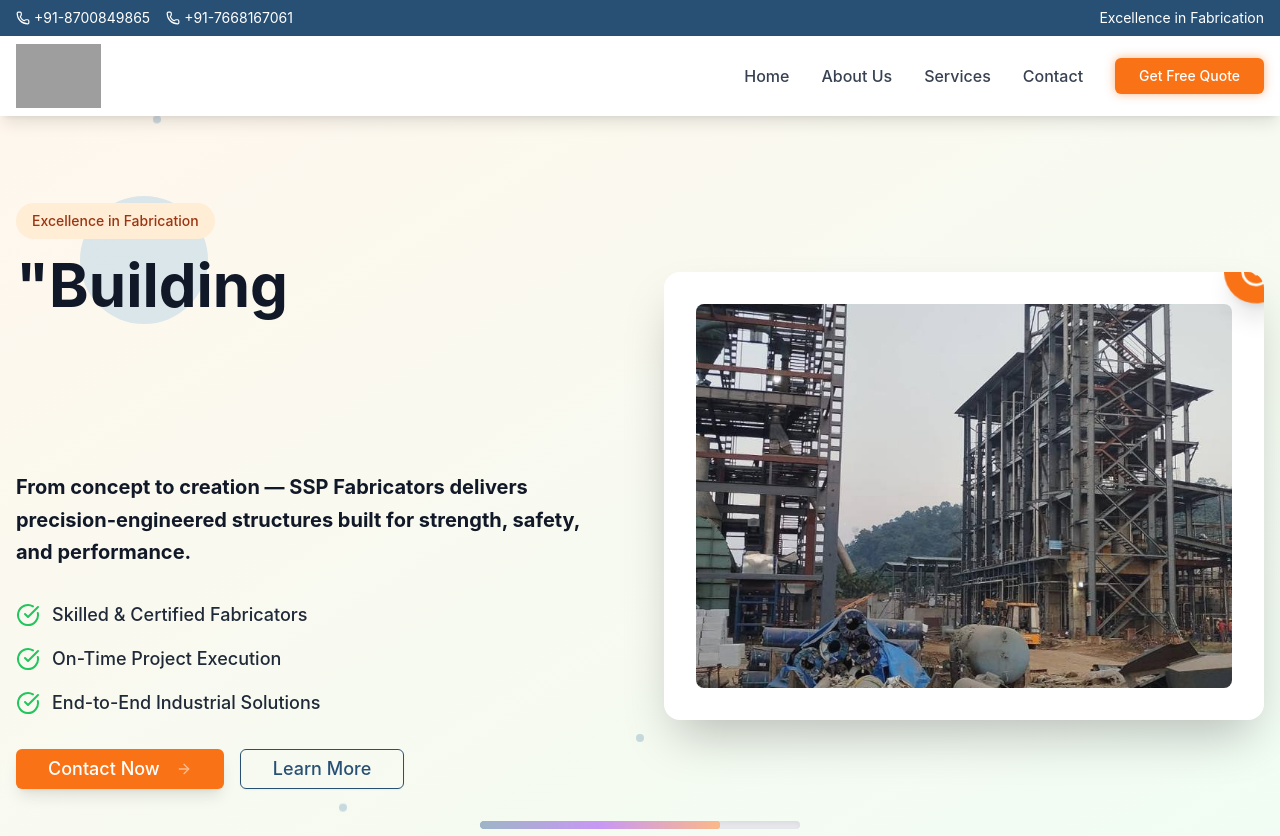
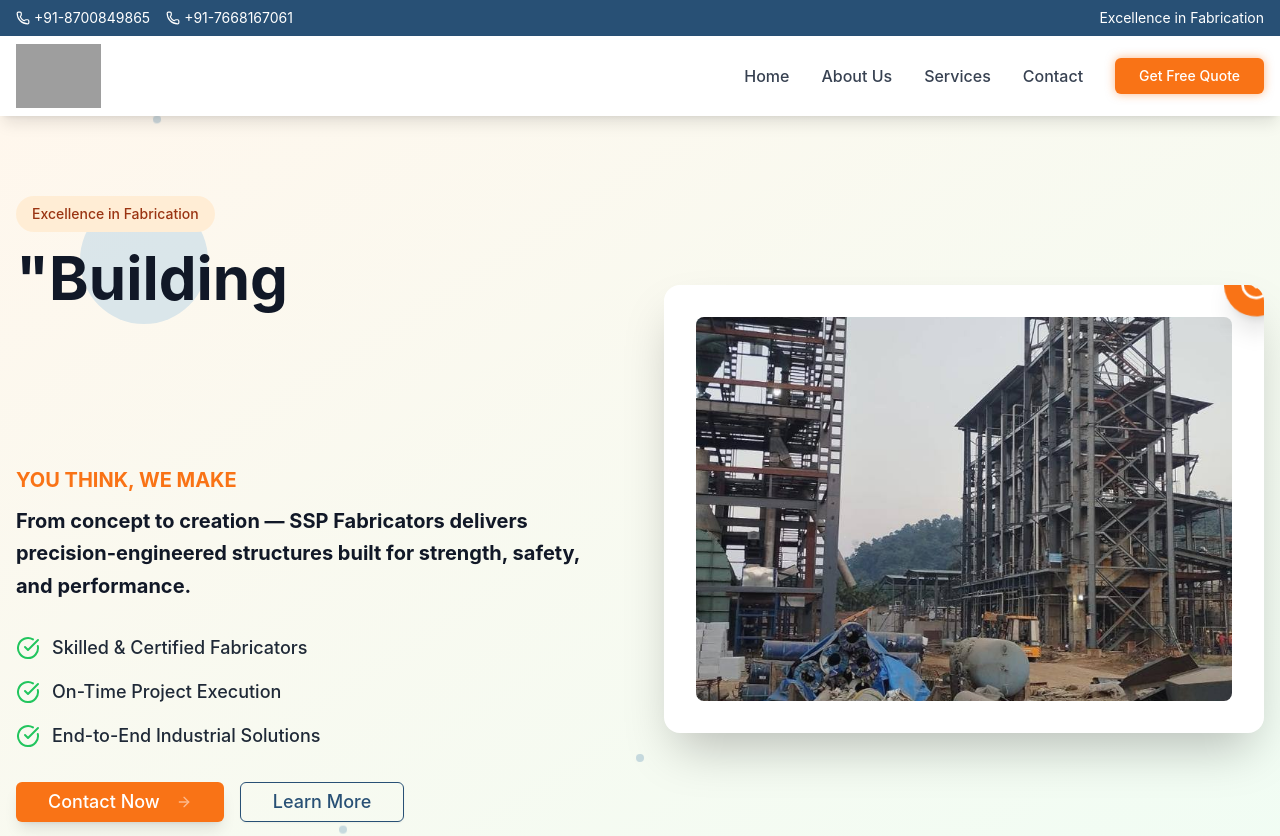
Before and after one commit to shubhampanchal2464-cpu/SSP_FABRICATORS, a React (Create React App) app in the folder frontend/: page / in a window 1280 px wide. Shown: the top 836 px of the page. Built offline with nearby package versions, Linux system fonts and the light colour scheme; grey boxes are pictures that could not be loaded.

Commit message:
auto-commit for a314c372-3c05-496f-bd79-b614d4b71dc8

```diff
--- a/frontend/src/components/HeroSection.jsx
+++ b/frontend/src/components/HeroSection.jsx
@@ -163,6 +163,7 @@ const HeroSection = () => {
                 </span>
               </h1>
               <p className="text-xl text-gray-600 leading-relaxed animate-fade-in animation-delay-600">
+                <strong className="text-orange-500 block mb-2">YOU THINK, WE MAKE</strong>
                 <strong className="text-gray-900">From concept to creation — SSP Fabricators delivers precision-engineered structures built for strength, safety, and performance.</strong>
               </p>
             </div>
```
